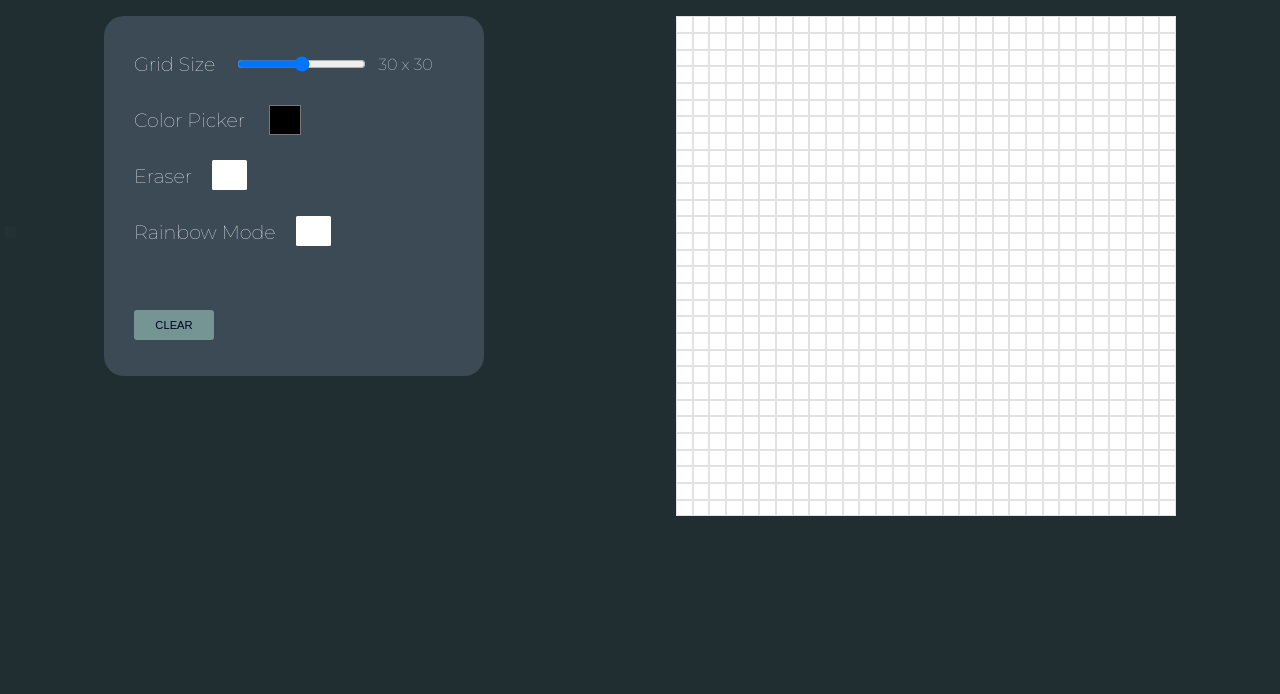
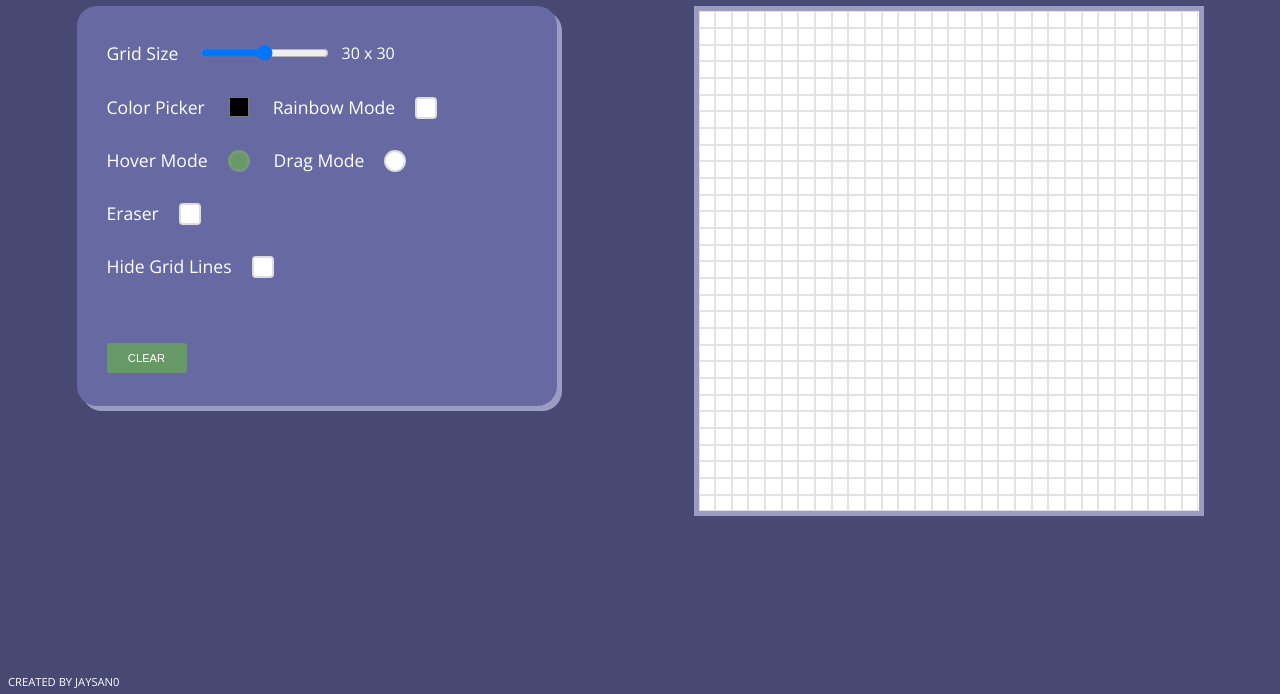
Before and after one commit to jaysan0/etch-a-sketch, a plain HTML site: page index.html in a window 1280 px wide. Shown: the part 106-800 px from the top of the page. Drawn offline with nearby package versions, Linux system fonts and the light colour scheme.

Commit message:
add drag mode and hide grid lines toggle. update visuals.

```diff
--- a/index.html
+++ b/index.html
@@ -26,6 +26,24 @@
                     <div id="color">
                         <input type="color" name="" id="color-picker">
                     </div>
+                    <h2>Rainbow Mode</h2>
+                    <div id="rainbow">
+                        <input type="checkbox" id="rainbow-toggle" class="toggle">
+                        <label for="rainbow-toggle"></label>
+                    </div>
+                </div>
+
+                <div class="function-item">
+                    <h2>Hover Mode</h2>
+                    <div id="hover">
+                        <input type="radio" id="hover-toggle" checked name="mode" class="custom">
+                        <label for="hover-toggle"></label>
+                    </div>
+                    <h2>Drag Mode</h2>
+                    <div id="drag">
+                        <input type="radio" id="drag-toggle" name="mode" class="custom">
+                        <label for="drag-toggle"></label>
+                    </div>
                 </div>
 
                 <div class="function-item">
@@ -37,10 +55,10 @@
                 </div>
 
                 <div class="function-item">
-                    <h2>Rainbow Mode</h2>
-                    <div id="rainbow">
-                        <input type="checkbox" id="rainbow-toggle" class="toggle">
-                        <label for="rainbow-toggle"></label>
+                    <h2>Hide Grid Lines</h2>
+                    <div id="hide">
+                        <input type="checkbox" id="hide-toggle" class="toggle">
+                        <label for="hide-toggle"></label>
                     </div>
                 </div>
 
@@ -51,5 +69,9 @@
 
             <div id="grid"></div>
         </div>
+
+        <footer id="footer">
+            CREATED BY <a href="https://github.com/jaysan0/etch-a-sketch" target="_blank">JAYSAN0</a>
+        </footer>
     </body>
 </html>
--- a/index.js
+++ b/index.js
@@ -8,7 +8,7 @@ grid.style.display = 'grid';
 grid.style.gridTemplateColumns = `repeat(${columns}, 1fr)`;
 grid.style.gridTemplateRows = `repeat(${rows}, 1fr)`;
 
-// default grid view
+// create default grid
 let totalDivs = columns * rows;
 for (let i = 0; i < totalDivs; i++) {
         const gridDiv = document.createElement('div');
@@ -19,6 +19,7 @@ for (let i = 0; i < totalDivs; i++) {
 const slider = document.querySelector('#slider');
 const sliderValue = document.querySelector('#slider-value');
 
+// update grid rows and columns based on the value of slider input
 function updateGrid () {
     grid.innerHTML = '';
     let totalDivs = slider.value * slider.value;
@@ -29,20 +30,32 @@ function updateGrid () {
     for (let i = 0; i < totalDivs; i++) {
         const gridDiv = document.createElement('div');
         gridDiv.classList.add('grid-div');
+        // check if hide grid lines is active or not
+        if (hide.checked) {
+            gridDiv.style.border = '0px';
+        }
         grid.appendChild(gridDiv);
     }
+    // update the value displayed next to slider
     sliderValue.textContent = `${slider.value} x ${slider.value}`;
 }
 
-// updates the grid and slider value
+// update the grid and slider value
 slider.addEventListener('input', updateGrid);
 
 // color picker
 const colorPicker = document.querySelector('#color-picker');
 
-// hover effect
+// hover and drag mode
+const hover = document.querySelector('#hover-toggle');
+const drag = document.querySelector('#drag-toggle');
+
+// main coloring event and function
+// on event when mouse is hovering over grid
+// checks if hover mode, drag mode, rainbow mode and eraser are active
 grid.addEventListener('mouseover', (event) => {
-    if (eraser.checked) {
+    if (hover.checked) {
+        if (eraser.checked) {
         event.target.style.backgroundColor = `#ffffff`;
     } else if (rainbow.checked) {
         const randomColor = Math.floor(Math.random() * 16777215).toString(16);
@@ -50,40 +63,72 @@ grid.addEventListener('mouseover', (event) => {
     } else {
     event.target.style.backgroundColor = `${colorPicker.value}`;
     }
-})
+    }
 
-// eraser
-let lastColor;
-const eraser = document.querySelector('#eraser-toggle');
-eraser.addEventListener('change', (event) => {
-    if (event.target.checked) {
-        lastColor = colorPicker.value;
-        colorPicker.disabled = true;
-        colorPicker.value = '#ffffff';
-        if (rainbow.checked) {
-            rainbow.checked = false;
+    else if (drag.checked) {
+        if (eraser.checked) {
+            grid.addEventListener('mousedown', (event) => {
+            event.target.style.backgroundColor = `#ffffff`;
+        })
+        if (event.buttons == 0) {
+            return;
         }
-    } else {
-        colorPicker.disabled = false;
-        colorPicker.value = lastColor;
+        else if (event.buttons == 1) {
+            event.target.style.backgroundColor = `#ffffff`;
+        }
+    }
+
+    else if (rainbow.checked) {
+        grid.addEventListener('mousedown', (event) => {
+        const randomColor = Math.floor(Math.random() * 16777215).toString(16);
+        event.target.style.backgroundColor = `#${randomColor}`;
+        })
+        if (event.buttons == 0) {
+            return;
+        }
+        else if (event.buttons == 1) {
+            const randomColor = Math.floor(Math.random() * 16777215).toString(16);
+            event.target.style.backgroundColor = `#${randomColor}`;
+        }
+    }
+
+    else {
+        grid.addEventListener('mousedown', (event) => {
+        event.target.style.backgroundColor = `${colorPicker.value}`;
+        })
+        if (event.buttons == 0) {
+            return;
+        }
+        else if (event.buttons == 1) {
+            event.target.style.backgroundColor = `${colorPicker.value}`;
+        }
+    }
     }
 })
 
 //rainbow
 const rainbow = document.querySelector('#rainbow-toggle');
-rainbow.addEventListener('change', (event) => {
-    if (event.target.checked) {
-        if (eraser.checked) {
-            eraser.checked = false;
-            colorPicker.disabled = false;
-            colorPicker.value = lastColor;
+
+// eraser
+const eraser = document.querySelector('#eraser-toggle');
+
+// hide grid lines
+const hide = document.querySelector('#hide-toggle');
+function hideGridLines () {
+    const gridDivs = document.getElementsByClassName('grid-div');
+    if (hide.checked) {
+        for (let i = 0; i < gridDivs.length; i++) {
+        gridDivs[i].style.border = '0px';
         }
-    } else {
+    } else if (hide.checked == false) {
+        for (let i = 0; i < gridDivs.length; i++) {
+        gridDivs[i].style.border = '1px solid rgb(226, 226, 226)';
+        }
+    }
+}
+hide.addEventListener('change', hideGridLines)
 
-    }
-})
-
-// clear button
+// clear button and event
 const clear = document.querySelector('#clear');
 clear.addEventListener('click', () => {
     const gridDivs = document.getElementsByClassName('grid-div');
--- a/styles.css
+++ b/styles.css
@@ -1,49 +1,67 @@
-@import url('https://fonts.googleapis.com/css2?family=Montserrat:wght@100;200;300;400&display=swap');
+@import url('https://fonts.googleapis.com/css2?family=Press+Start+2P&display=swap');
+@import url('https://fonts.googleapis.com/css2?family=Open+Sans:wght@300;400&display=swap');
+
 body {
-    background-color: #212E31;
+    background-color: #474973;
     color: white;
-    font-family: 'Montserrat', sans-serif;
+    font-family: 'Open Sans', sans-serif;
 }
+
+h1 {
+    font-family: 'Press Start 2P', cursive;
+}
+
 h2 {
-    font-size: 1.2em;
-    font-weight: 100;
+    font-size: 1.1em;
+    font-weight: 300;
 }
+
 p {
-    font-weight: 100;
+    font-weight: 300;
 }
+
 #heading {
     text-align: center;
-    font-weight: 100;
+    font-weight: 300;
     font-size: 3em;
 }
+
 #container {
     display: flex;
     flex-direction: row;
     justify-content: space-around;
 }
+
 #grid {
     background-color: white !important;
     width: 500px;
     height: 500px;
     flex: 0 0 auto;
+    border: 5px solid #9A9CC1;
 }
+
 #grid div {
     border: 1px solid rgb(226, 226, 226);
 }
+
 #functionality {
-    width: 350px;
-    height: 310px;
+    width: 450px;
+    height: 350px;
     padding: 20px 0px 30px 30px;
-    background-color: #3B4A54;
+    background-color: #676AA2;
     border-radius: 20px;
     flex: 0 1 auto;
+    box-shadow: 5px 5px #9A9CC1;
 }
+
 .function-item {
     display: flex;
     flex-direction: row;
+    justify-content: flex-start;
     align-items: center;
     gap: 20px;
 }
+
 #range {
     display: flex;
     flex-direction: row;
@@ -51,82 +69,87 @@ p {
     align-items: center;
     gap: 10px;
 }
+
 #range p {
     width: 70px;
 }
+
 #color {
     display: flex;
     align-items: center;
     gap: 10px;
 }
+
 #color-picker {
-    width: 40px;
-    height: 40px;
+    width: 28px;
+    height: 30px;
     border: 0px;
     background-color: transparent;
 }
+
 #clear {
     outline: none;
     cursor: pointer;
     font-weight: 300;
     border-radius: 3px;
     border: 0;
-    color: #000021;
-    background: #759595;
+    color: #fff;
+    background: #696;
     font-size: 0.7em;
     width: 80px;
     height: 30px;
     margin-top: 50px;
 }
+
 #clear:hover {
-    transition: all .1s ease;
-    box-shadow: 0 0 0 0 #fff, 0 0 0 3px #759595;
+    transition: all .2s ease;
+    box-shadow: 0 0 0 0 #fff, 0 0 0 3px rgb(118, 153, 118);
 }
+
 #eraser {
     position: relative;
+}
 
+.toggle,
+.custom {
+    -webkit-appearance: none;
+    appearance: none;
+    width: 22px;
+    height: 22px;
+    margin: calc(0.75em - 11px) 0.25rem 0 0;
+    vertical-align: top;
+    border: 2px solid #ddd;
+    border-radius: 4px;
+    background: #fff no-repeat center center;
+    margin-top: 2px;
 }
+
+.custom {
+    border-radius: 50%;
+}
+
+.toggle:where(:active:not(:disabled), :focus),
+.custom:where(:active:not(:disabled), :focus) {
+    border: 3px solid #696;
+    outline: none;
+}
+
 .toggle:checked,
-.toggle:not(:checked) {
-    position: absolute;
-    left: 0px;
-    opacity: 0.01;
-
-}
-.toggle:checked+label,
-.toggle:not(:checked)+label {
-    position: relative;
-    padding-left: 2.3em;
-    cursor: pointer;
-
-}
-.toggle:checked+label::before,
-.toggle:not(:checked)+label::before {
-    content: '';
-    position: absolute;
-    left: 0;
-    top: -6px;
-    width: 35px;
-    height: 30px;
-    border: 0px;
-    background: #FFF;
-    border-radius: .1em;
-    /* box-shadow: inset 0 1px 3px rgba(0, 0, 0, .1), 0 0 0 rgba(203, 34, 237, .2); */
-    transition: all .275s;
-}
-.toggle:checked+label::after,
-.toggle:not(:checked)+label::after {
-    content: 'X';
-    position: absolute;
-    top: .3em;
-    left: .3em;
-    font-size: 1.8em;
-    color: #212E31;
-    line-height: 0;
+.custom:checked {
+    background-color: #696;
+    border: 3px solid rgb(118, 153, 118);
     transition: all .2s;
 }
-.toggle:not(:checked)+label::after {
-    opacity: 0;
+
+a {
+    text-decoration: none;
+    color: white;
+}
+
+#footer {
+    font-size: 0.7em;
+    position: fixed;
+    bottom: 5px;
 }
 
 @media (max-width: 910px) {
@@ -135,6 +158,7 @@ p {
         flex-direction: column-reverse;
         align-items: center;
     }
+
     #functionality {
         width: 470px;
         margin: 30px;
```
